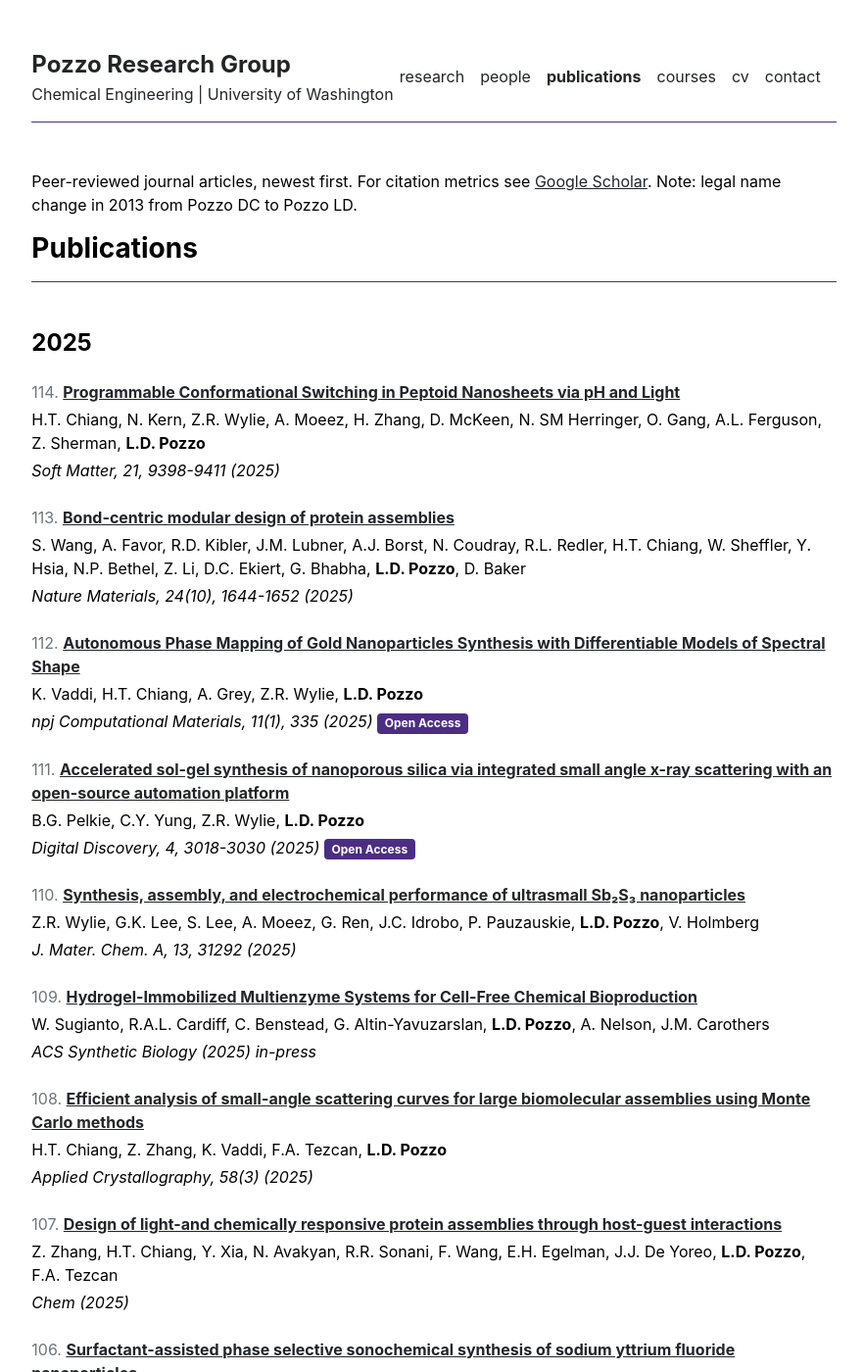
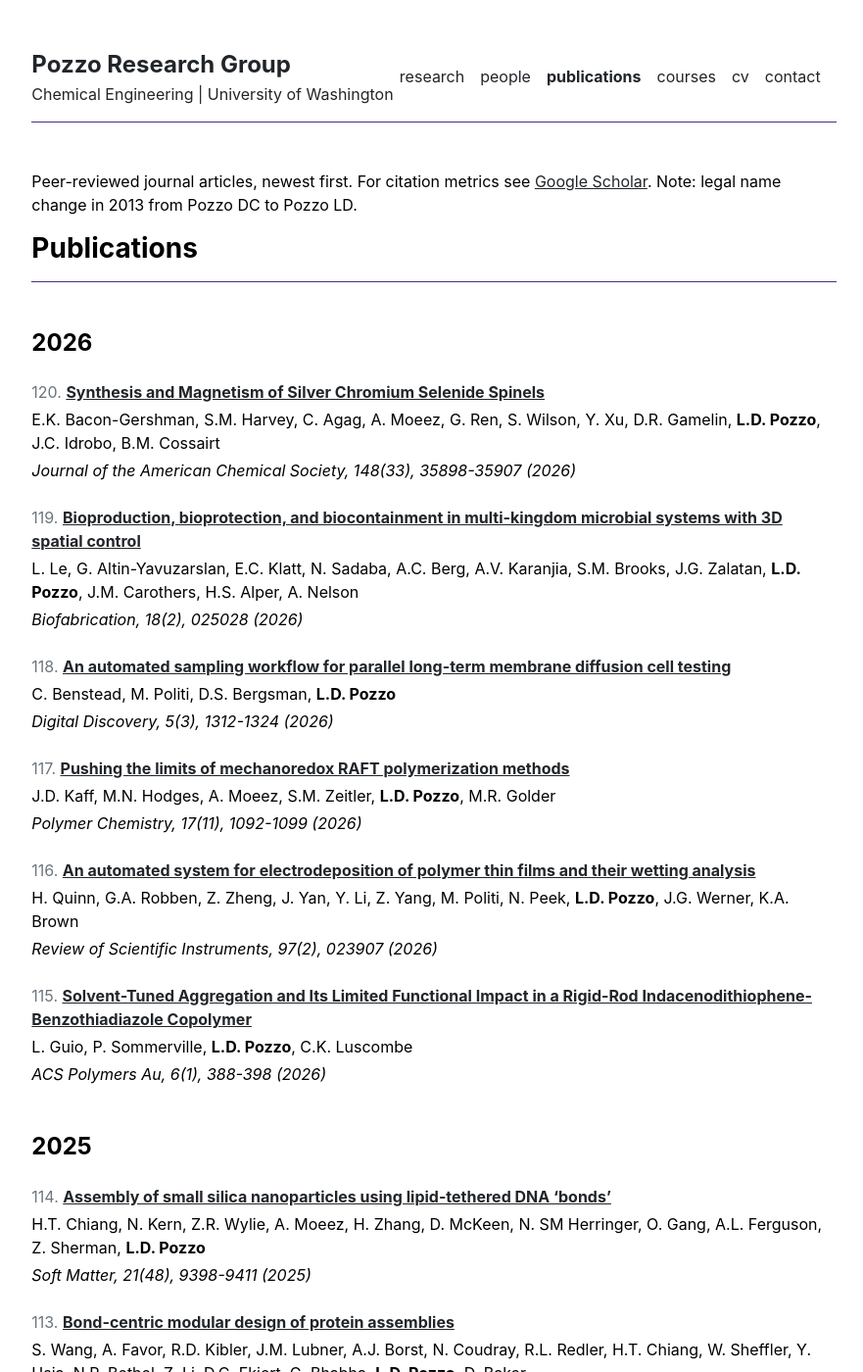
Before and after one commit to LiloUW/LiloUW.github.io, a Jekyll site: the page built from publications.md, in a window 1280 px wide and 1400 px high. Shown: the whole window at 98% size, without its empty margins (197-1078 px from the left). Built offline with Jekyll 4.4.1, drawn with Linux system fonts in a browser that asks for light colours; some of the changed text lies outside the part shown.

Commit message:
Updated Publications Page

```diff
--- a/_data/publications.yml
+++ b/_data/publications.yml
@@ -2,13 +2,58 @@
 # Optional field `image:` (e.g. assets/img/toc/114.jpg) shows a TOC graphic next to the entry.
 # Legal name change in 2013 from Pozzo DC to Pozzo LD.
 
+- number: 120
+  year: 2026
+  title: "Synthesis and Magnetism of Silver Chromium Selenide Spinels"
+  authors: "E.K. Bacon-Gershman, S.M. Harvey, C. Agag, A. Moeez, G. Ren, S. Wilson, Y. Xu, D.R. Gamelin, L.D. Pozzo, J.C. Idrobo, B.M. Cossairt"
+  journal: "Journal of the American Chemical Society, 148(33), 35898-35907 (2026)"
+  url: "https://doi.org/10.1021/jacs.6c09346"
+  featured: true
+
+- number: 119
+  year: 2026
+  title: "Bioproduction, bioprotection, and biocontainment in multi-kingdom microbial systems with 3D spatial control"
+  authors: "L. Le, G. Altin-Yavuzarslan, E.C. Klatt, N. Sadaba, A.C. Berg, A.V. Karanjia, S.M. Brooks, J.G. Zalatan, L.D. Pozzo, J.M. Carothers, H.S. Alper, A. Nelson"
+  journal: "Biofabrication, 18(2), 025028 (2026)"
+  url: "https://doi.org/10.1088/1758-5090/ae55cd"
+  featured: true
+
+- number: 118
+  year: 2026
+  title: "An automated sampling workflow for parallel long-term membrane diffusion cell testing"
+  authors: "C. Benstead, M. Politi, D.S. Bergsman, L.D. Pozzo"
+  journal: "Digital Discovery, 5(3), 1312-1324 (2026)"
+  url: "https://doi.org/10.1039/d5dd00523j"
+  featured: true
+
+- number: 117
+  year: 2026
+  title: "Pushing the limits of mechanoredox RAFT polymerization methods"
+  authors: "J.D. Kaff, M.N. Hodges, A. Moeez, S.M. Zeitler, L.D. Pozzo, M.R. Golder"
+  journal: "Polymer Chemistry, 17(11), 1092-1099 (2026)"
+  url: "https://doi.org/10.1039/d5py01061f"
+  featured: true
+
+- number: 116
+  year: 2026
+  title: "An automated system for electrodeposition of polymer thin films and their wetting analysis"
+  authors: "H. Quinn, G.A. Robben, Z. Zheng, J. Yan, Y. Li, Z. Yang, M. Politi, N. Peek, L.D. Pozzo, J.G. Werner, K.A. Brown"
+  journal: "Review of Scientific Instruments, 97(2), 023907 (2026)"
+  url: "https://doi.org/10.1063/5.0309809"
+
+- number: 115
+  year: 2026
+  title: "Solvent-Tuned Aggregation and Its Limited Functional Impact in a Rigid-Rod Indacenodithiophene-Benzothiadiazole Copolymer"
+  authors: "L. Guio, P. Sommerville, L.D. Pozzo, C.K. Luscombe"
+  journal: "ACS Polymers Au, 6(1), 388-398 (2026)"
+  url: "https://doi.org/10.1021/acspolymersau.5c00155"
+
 - number: 114
   year: 2025
-  title: "Programmable Conformational Switching in Peptoid Nanosheets via pH and Light"
+  title: "Assembly of small silica nanoparticles using lipid-tethered DNA ‘bonds’"
   authors: "H.T. Chiang, N. Kern, Z.R. Wylie, A. Moeez, H. Zhang, D. McKeen, N. SM Herringer, O. Gang, A.L. Ferguson, Z. Sherman, L.D. Pozzo"
-  journal: "Soft Matter, 21, 9398-9411 (2025)"
+  journal: "Soft Matter, 21(48), 9398-9411 (2025)"
   url: "https://doi.org/10.1039/D5SM00924C"
-  featured: true
 
 - number: 113
   year: 2025
@@ -16,7 +61,6 @@
   authors: "S. Wang, A. Favor, R.D. Kibler, J.M. Lubner, A.J. Borst, N. Coudray, R.L. Redler, H.T. Chiang, W. Sheffler, Y. Hsia, N.P. Bethel, Z. Li, D.C. Ekiert, G. Bhabha, L.D. Pozzo, D. Baker"
   journal: "Nature Materials, 24(10), 1644-1652 (2025)"
   url: "https://doi.org/10.1038/s41563-025-02089-4"
-  featured: true
 
 - number: 112
   year: 2025
@@ -25,7 +69,6 @@
   journal: "npj Computational Materials, 11(1), 335 (2025)"
   url: "https://doi.org/10.1038/s41524-025-01822-z"
   open_access: true
-  featured: true
 
 - number: 111
   year: 2025
@@ -34,7 +77,6 @@
   journal: "Digital Discovery, 4, 3018-3030 (2025)"
   url: "https://doi.org/10.1039/D5DD00274E"
   open_access: true
-  featured: true
 
 - number: 110
   year: 2025
@@ -47,7 +89,7 @@
   year: 2025
   title: "Hydrogel-Immobilized Multienzyme Systems for Cell-Free Chemical Bioproduction"
   authors: "W. Sugianto, R.A.L. Cardiff, C. Benstead, G. Altin-Yavuzarslan, L.D. Pozzo, A. Nelson, J.M. Carothers"
-  journal: "ACS Synthetic Biology (2025) in-press"
+  journal: "ACS Synthetic Biology, 14(8), 3091-3104 (2025)"
   url: "https://doi.org/10.1021/acssynbio.5c00234"
 
 - number: 108
@@ -61,21 +103,21 @@
   year: 2025
   title: "Design of light-and chemically responsive protein assemblies through host-guest interactions"
   authors: "Z. Zhang, H.T. Chiang, Y. Xia, N. Avakyan, R.R. Sonani, F. Wang, E.H. Egelman, J.J. De Yoreo, L.D. Pozzo, F.A. Tezcan"
-  journal: "Chem (2025)"
+  journal: "Chem, 11(6) (2025)"
   url: "https://doi.org/10.1016/j.chempr.2024.102407"
 
 - number: 106
   year: 2025
   title: "Surfactant-assisted phase selective sonochemical synthesis of sodium yttrium fluoride nanoparticles"
   authors: "F. Baum, L. Forberger, A.B. Bard, R. Gariepy, P.J. Pauzauskie, L.D. Pozzo"
-  journal: "Ultrasonics Sonochemistry (2025)"
+  journal: "Ultrasonics Sonochemistry, 114, 107275 (2025)"
   url: "https://doi.org/10.1016/j.ultsonch.2025.107275"
 
 - number: 105
   year: 2025
   title: "3D-Printed Protein-Based Bioplastics with Tunable Mechanical Properties Using Glycerol or Hyperbranched Poly(glycerol)s as Plasticizers"
   authors: "S.C. Millik, N. Sadaba, S.L. Hilburg, E. Sanchez-Rexach, M. Zhang, S. Yu, A.F. Vass, L.D. Pozzo, A. Nelson"
-  journal: "Biomacromolecules (2025)"
+  journal: "Biomacromolecules, 26(3), 1725-1736 (2025)"
   url: "https://doi.org/10.1021/acs.biomac.4c01497"
 
 - number: 104
@@ -133,7 +175,7 @@
   year: 2024
   title: "Engineering Low Volume Resuscitants for the Prehospital Care of Severe Hemorrhagic Shock"
   authors: "T.J. Pichon, X. Wang, E.E. Mickelson, W.C. Huang, S.L. Hilburg, S. Stucky, M. Ling, A.E.S. John, K.M. Ringgold, J.M. Snyder, L.D. Pozzo, M. Lu, N.J. White, S.H. Pun"
-  journal: "Angewandte Chemie International Edition, e202402078 (2024)"
+  journal: "Angewandte Chemie International Edition, 63(31), e202402078 (2024)"
   url: "https://doi.org/10.1002/anie.202402078"
 
 - number: 96
@@ -147,7 +189,7 @@
   year: 2023
   title: "Morphology of poly-3-hexyl-thiophene blends with styrene–isoprene–styrene block-copolymer elastomers from X-ray and neutron scattering"
   authors: "S.C. Scheiwiller, J.P. Mata, L.D. Pozzo"
-  journal: "Soft Matter, 20, 6247–6265 (2024)"
+  journal: "Soft Matter, 20(31), 6247-6265 (2024)"
   url: "https://doi.org/10.1039/D4SM00652F"
 
 - number: 94
@@ -168,7 +210,7 @@
   year: 2023
   title: "4D Printed Protein-AuNR Nanocomposites with Photothermal Shape Recovery"
   authors: "S. Yu, N. Sadaba, E. Sanchez-Rexach, S.L. Hilburg, L.D. Pozzo, G. Altin-Yavuzarslan, L.M. Liz-Marzán, D. Jimenez de Aberasturi, H. Sardon, A. Nelson"
-  journal: "Advanced Functional Materials, 2311209 (2023)"
+  journal: "Advanced Functional Materials, 34(14), 2311209 (2023)"
   url: "https://doi.org/10.1002/adfm.202311209"
 
 - number: 91
@@ -190,14 +232,14 @@
   year: 2023
   title: "Combating energy poverty via small-scale solar for initial electrification and post-disaster recovery in Guatemala and Puerto Rico communities"
   authors: "B.M. Sperry, F.Y. Dou, T. Dillon, W.K. Tatum, M.K. Chapko, L.D. Pozzo"
-  journal: "Energy for Sustainable Development (2023)"
+  journal: "Energy for Sustainable Development, 76, 101291 (2023)"
   url: "https://doi.org/10.1016/j.esd.2023.101291"
 
 - number: 88
   year: 2023
   title: "Mechanisms of Biomolecular Self‐Assembly Investigated Through In Situ Observations of Structures and Dynamics"
   authors: "S.Y. Schmid, K. Lachowski, H.T. Chiang, L.D. Pozzo, J. De Yoreo, S. Zhang"
-  journal: "Angewandte Chemie International Edition (2023)"
+  journal: "Angewandte Chemie International Edition, 62(48), e202309725 (2023)"
   url: "https://doi.org/10.1002/anie.202309725"
 
 - number: 87
@@ -218,7 +260,7 @@
   year: 2023
   title: "A high-throughput workflow for the synthesis of CdSe nanocrystals using a sonochemical materials acceleration platform"
   authors: "M. Politi, F. Baum, K. Vaddi, E. Antonio, J. Vasquez, B.P. Bishop, N. Peek, V.C. Holmberg, L.D. Pozzo"
-  journal: "Digital Discovery, 2, 1042-1057 (2023)"
+  journal: "Digital Discovery, 2(4), 1042-1057 (2023)"
   url: "https://doi.org/10.1039/D3DD00082F"
   open_access: true
 
@@ -234,7 +276,7 @@
   year: 2023
   title: "Triplet Fusion Upconversion for Photocuring 3D Printed Particle‐Reinforced Composite Networks"
   authors: "J. Wong, S. Wei, R. Meir, N. Sadaba, N.A. Ballinger, E.K. Harmon, X. Gao, G. Altin‐Yavuzarslan, L.D. Pozzo, L.M. Campos, A. Nelson"
-  journal: "Advanced Materials (2023)"
+  journal: "Advanced Materials, 35(11), 2207673 (2023)"
   url: "https://doi.org/10.1002/adma.202207673"
 
 - number: 82
@@ -316,7 +358,7 @@
   year: 2021
   title: "Evaluation of Solar-Powered Battery Systems for Individuals Using Electricity-Dependent Medical Devices in Puerto Rico Following Hurricane Maria"
   authors: "G.A. Tosado, M.A. Matos, M. Ahumada-Paras, M.K. Chapko, L.D. Pozzo, Puerto Rico Solar Health Study Group"
-  journal: "Disaster Medicine and Public Health Preparedness, 1-4 (2021)"
+  journal: "Disaster Medicine and Public Health Preparedness, 17, e15 (2021)"
   url: "https://doi.org/10.1017/dmp.2021.252"
 
 - number: 71
@@ -407,7 +449,7 @@
   year: 2018
   title: "Spontaneous Nucleation of Stable Perfluorocarbon Emulsions for Ultrasound Contrast Agents"
   authors: "D.S. Li, S. Schneewind, M. Bruce, Z. Khaing, M. O'Donnell, L.D. Pozzo"
-  journal: "Nano Letters (2018)"
+  journal: "Nano Letters, 19(1), 173-181 (2018)"
   url: "https://doi.org/10.1021/acs.nanolett.8b03585"
 
 - number: 58
@@ -484,7 +526,7 @@
   year: 2017
   title: "Effect of block composition on the morphology and transport properties of sulfonated fluoroblock copolymer blend membranes"
   authors: "E.G. Gutiérrez, M. Pérez‐Pérez, G.M. Newbloom, L.D. Pozzo, D. Suleiman"
-  journal: "Polymer Engineering and Science (2017)"
+  journal: "Polymer Engineering and Science, 57(11), 1262-1272 (2017)"
   url: "https://doi.org/10.1002/pen.24570"
 
 - number: 47
@@ -783,10 +825,10 @@
 
 - number: 5
   year: 2007
-  title: "Shear orientation of nanoparticle arrays templated in PEO-PPO-PEO soft crystals"
+  title: "Shear orientation of nanoparticle arrays templated in a thermoreversible block copolymer micellar crystal"
   authors: "D.C. Pozzo, L.M. Walker"
   journal: "Macromolecules, 40(16), 5801-5811 (2007)"
-  url: "https://doi.org/10.1021/ma062680j"
+  url: "https://doi.org/10.1021/ma0700173"
 
 - number: 4
   year: 2007
```
Also changed, not shown: IMAGES_GUIDE.md (+1 -1 lines).
